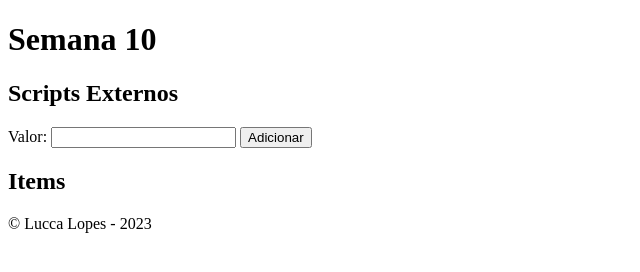
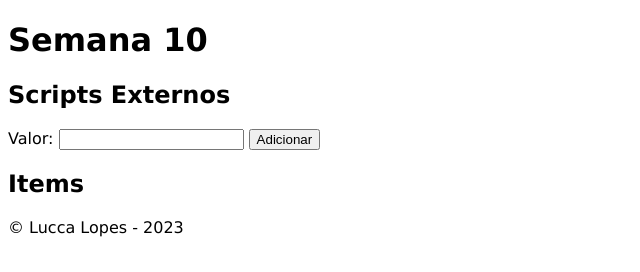
Before and after one commit to ufjf-dcc121/ufjf-dcc121-2023-1-atv10-LuccaLopes15, a plain HTML site: page index.html in a window 1280 px wide. Shown: the whole page, without its empty margins (0-640 px from the left). Drawn offline with Linux system fonts and the light colour scheme.

Commit message:
Adiciona arquivo de estilo

```diff
--- a/index.html
+++ b/index.html
@@ -5,6 +5,7 @@
     <meta http-equiv="X-UA-Compatible" content="IE=edge">
     <meta name="viewport" content="width=device-width, initial-scale=1.0">
     <title>Semana 10</title>
+    <link rel="stylesheet" href="style.css" />
 </head>
 <body>
     <header>
--- /dev/null
+++ b/style.css
@@ -0,0 +1,4 @@
+html {
+    font-family: 'Lucida Sans', 'Lucida Sans Regular', 'Lucida Grande', 'Lucida Sans Unicode', Geneva, Verdana, sans-serif;
+
+}
```
